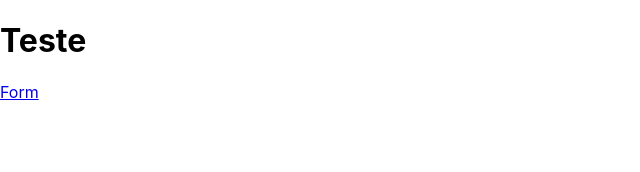
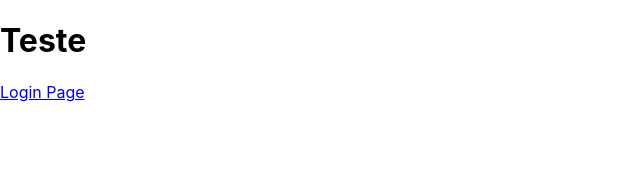
Before and after one commit to indigotech/onboard-gustavo-barros, a React (Create React App) app: page /blank in a window 1280 px wide. Shown: the top 172 px of the page, without its empty margins (0-640 px from the left). Built offline with nearby package versions, Linux system fonts and the light colour scheme.

Commit message:
changing folder's name and components name

```diff
--- a/src/App.tsx
+++ b/src/App.tsx
@@ -1,12 +1,12 @@
 import { BrowserRouter, Switch, Route } from 'react-router-dom';
 import BlankPage from './components/blank-page/Blank';
-import Form from './components/form/Form';
+import LoginPage from './components/login-page/LoginPage';
 
 function App(): JSX.Element {
   return (
     <BrowserRouter>
       <Switch>
-        <Route exact path='/' component={Form} />
+        <Route exact path='/' component={LoginPage} />
         <Route path='/blank' component={BlankPage} />
       </Switch>
     </BrowserRouter>
--- a/src/components/blank-page/Blank.tsx
+++ b/src/components/blank-page/Blank.tsx
@@ -1,14 +1,14 @@
 import { Link } from 'react-router-dom';
-import { formPath } from '../form/Form';
+import { loginPagePath } from '../login-page/LoginPage';
 import './Blank.css';
 
-export const blankPagePath = 'blank';
+export const blankPagePath = '/blank';
 
 function BlankPage(): JSX.Element {
   return (
     <>
       <h1 className='Header'>Teste</h1>
-      <Link to={formPath}>Form</Link>
+      <Link to={loginPagePath}>Login Page</Link>
     </>
   );
 }
--- a/src/components/form/Form.tsx
+++ b/src/components/login-page/LoginPage.tsx
@@ -6,9 +6,9 @@ import '../../App.css';
 import { Link } from 'react-router-dom';
 import { blankPagePath } from '../blank-page/Blank';
 
-export const formPath = '/';
+export const loginPagePath = '/';
 
-function Form(): JSX.Element {
+function LoginPage(): JSX.Element {
   const [data, setData] = useState({
     email: '',
     password: '',
@@ -68,4 +68,4 @@ function Form(): JSX.Element {
   );
 }
 
-export default Form;
+export default LoginPage;
```
